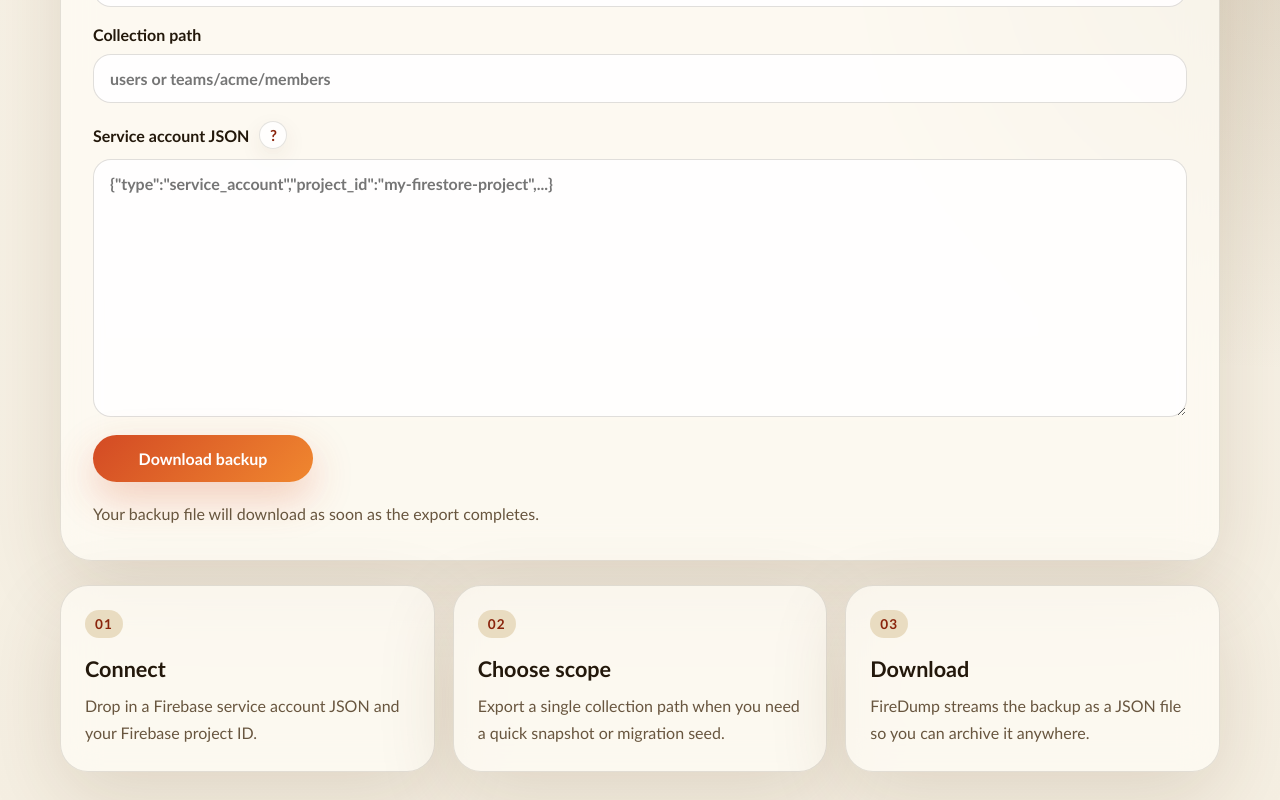
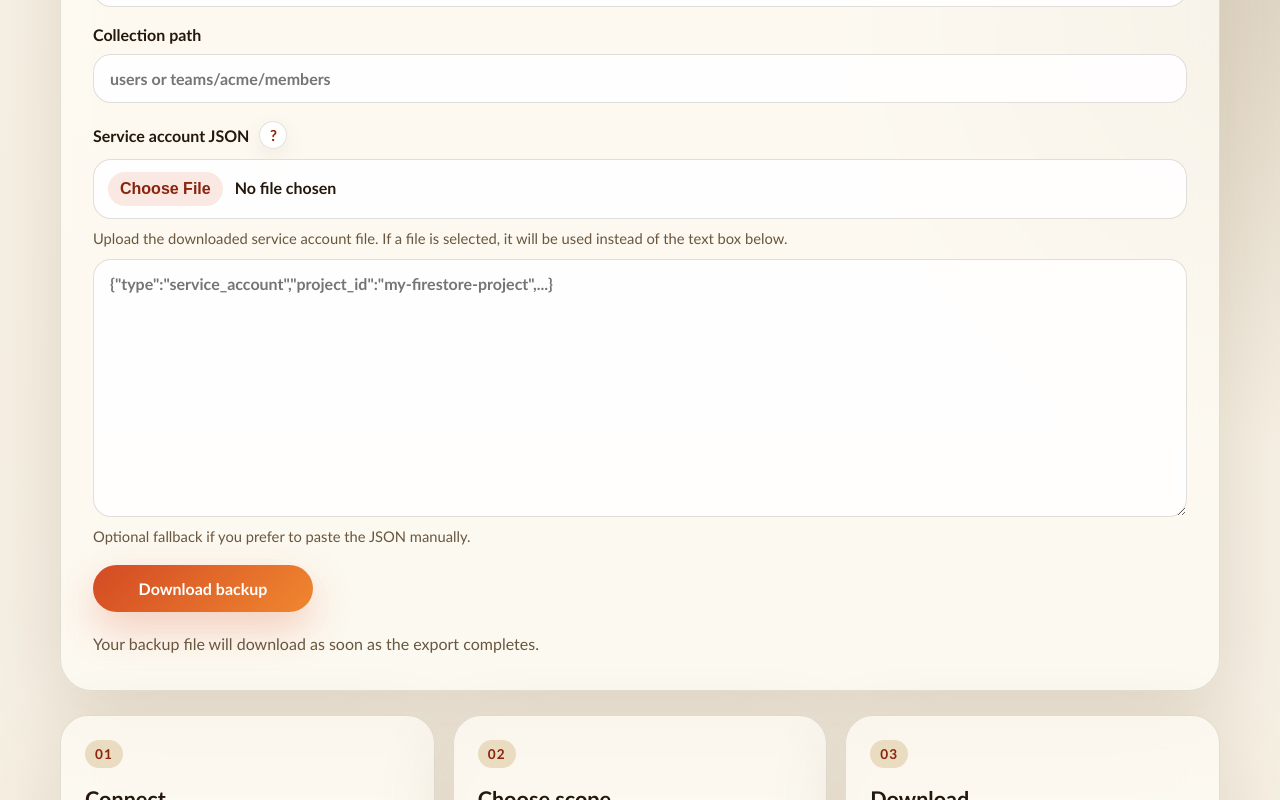
Before and after one commit to wookingwoo/firedump, a Next.js app: page / in a window 1280 px wide. Shown: the part 980-1780 px from the top of the page. Built offline with nearby package versions, Linux system fonts and the light colour scheme.

Commit message:
Add service account JSON file upload support

```diff
--- a/app/api/backup/route.ts
+++ b/app/api/backup/route.ts
@@ -30,11 +30,24 @@ export async function POST(request: NextRequest) {
       );
     }
 
-    const serviceAccount = JSON.parse(serviceAccountJson) as {
+    let serviceAccount: {
       client_email?: string;
       private_key?: string;
       project_id?: string;
     };
+
+    try {
+      serviceAccount = JSON.parse(serviceAccountJson) as {
+        client_email?: string;
+        private_key?: string;
+        project_id?: string;
+      };
+    } catch {
+      return NextResponse.json(
+        { error: "The service account JSON must be valid JSON." },
+        { status: 400 },
+      );
+    }
 
     if (!serviceAccount.client_email || !serviceAccount.private_key) {
       return NextResponse.json(
--- a/app/globals.css
+++ b/app/globals.css
@@ -37,6 +37,10 @@ button,
 input,
 textarea {
   font: inherit;
+}
+
+input[type="file"] {
+  cursor: pointer;
 }
 
 .shell {
@@ -221,10 +225,39 @@ textarea {
   resize: vertical;
 }
 
+.backup-form input[type="file"] {
+  padding: 12px 14px;
+  line-height: 1.4;
+}
+
+.backup-form input[type="file"]::file-selector-button {
+  margin-right: 12px;
+  border: 0;
+  border-radius: 999px;
+  padding: 8px 12px;
+  background: rgba(211, 74, 36, 0.12);
+  color: var(--accent-dark);
+  font-weight: 700;
+  cursor: pointer;
+}
+
 .backup-form input:focus,
 .backup-form textarea:focus {
   outline: 2px solid rgba(211, 74, 36, 0.22);
   border-color: var(--accent);
+}
+
+.field-help {
+  margin: -2px 0 0;
+  color: var(--muted);
+  font-size: 0.92rem;
+  font-weight: 500;
+  line-height: 1.5;
+}
+
+.field-help-strong {
+  color: var(--text);
+  font-weight: 700;
 }
 
 .submit-button {
--- a/app/page.tsx
+++ b/app/page.tsx
@@ -1,7 +1,7 @@
 import { BackupForm } from "@/components/backup-form";
 
 const features = [
-  "Paste your service account and export in one shot.",
+  "Upload or paste your service account and export in one shot.",
   "Target a top-level collection or a nested path like teams/acme/members.",
   "Receive a clean JSON file immediately with no server-side credential storage.",
 ];
@@ -9,7 +9,7 @@ const features = [
 const steps = [
   {
     title: "Connect",
-    body: "Drop in a Firebase service account JSON and your Firebase project ID.",
+    body: "Upload a Firebase service account JSON, or paste it directly with your Firebase project ID.",
   },
   {
     title: "Choose scope",
--- a/components/backup-form.tsx
+++ b/components/backup-form.tsx
@@ -17,12 +17,13 @@ const credentialSteps = [
   "Open Firebase Console and select your project.",
   "Go to Project settings and open the Service accounts tab.",
   'Click "Generate new private key" and confirm the download.',
-  "Open the downloaded JSON file and paste the full contents here.",
+  "Upload the downloaded JSON file here, or paste the full contents manually.",
 ];
 
 export function BackupForm() {
   const [status, setStatus] = useState<Status>(initialStatus);
   const [isGuideOpen, setIsGuideOpen] = useState(false);
+  const [selectedFileName, setSelectedFileName] = useState("");
   const dialogRef = useRef<HTMLDivElement | null>(null);
 
   useEffect(() => {
@@ -52,15 +53,36 @@ export function BackupForm() {
     setIsGuideOpen(false);
   }
 
+  async function readServiceAccountJson(formData: FormData) {
+    const pastedJson = formData.get("serviceAccountJson");
+    const uploadedFile = formData.get("serviceAccountFile");
+
+    if (uploadedFile instanceof File && uploadedFile.size > 0) {
+      return uploadedFile.text();
+    }
+
+    return typeof pastedJson === "string" ? pastedJson.trim() : "";
+  }
+
   async function handleSubmit(event: FormEvent<HTMLFormElement>) {
     event.preventDefault();
     setStatus({ type: "loading", message: "Exporting Firestore data..." });
 
     const formData = new FormData(event.currentTarget);
+    const serviceAccountJson = await readServiceAccountJson(formData);
+
+    if (!serviceAccountJson) {
+      setStatus({
+        type: "error",
+        message: "Upload a service account JSON file or paste the JSON contents.",
+      });
+      return;
+    }
+
     const payload = {
       projectId: formData.get("projectId"),
       collectionPath: formData.get("collectionPath"),
-      serviceAccountJson: formData.get("serviceAccountJson"),
+      serviceAccountJson,
     };
 
     try {
@@ -143,12 +165,30 @@ export function BackupForm() {
             ?
           </button>
         </span>
+        <input
+          name="serviceAccountFile"
+          type="file"
+          accept=".json,application/json"
+          onChange={(event) => {
+            const file = event.currentTarget.files?.[0];
+            setSelectedFileName(file?.name ?? "");
+          }}
+        />
+        <p className="field-help">
+          Upload the downloaded service account file. If a file is selected, it will
+          be used instead of the text box below.
+        </p>
+        {selectedFileName ? (
+          <p className="field-help field-help-strong">Selected: {selectedFileName}</p>
+        ) : null}
         <textarea
           name="serviceAccountJson"
           rows={12}
           placeholder='{"type":"service_account","project_id":"my-firestore-project",...}'
-          required
         />
+        <p className="field-help">
+          Optional fallback if you prefer to paste the JSON manually.
+        </p>
       </label>
 
       <button
```
